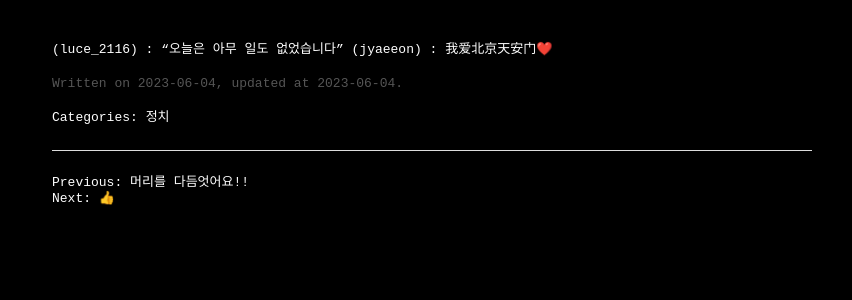
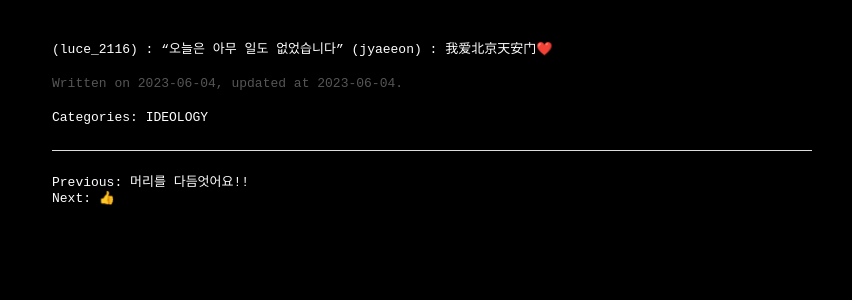
Before and after one commit to whoisrealminjueun/whoisrealminjueun.github.io, a Jekyll site: the page built from _posts/2023-06-04-오늘은 천안문 항쟁 34주년입니다!.md, in a window 1280 px wide. Shown: the part 356-656 px from the top of the page, without its empty margins (208-1060 px from the left). Built offline with Jekyll 4.4.1, drawn with Linux system fonts in a browser that asks for light colours.

Commit message:
Update 2023-06-04-오늘은 천안문 항쟁 34주년입니다!.md

```diff
--- a/_posts/2023-06-04-오늘은 천안문 항쟁 34주년입니다!.md
+++ b/_posts/2023-06-04-오늘은 천안문 항쟁 34주년입니다!.md
@@ -3,7 +3,7 @@
 title:  "철학적개소리-(1)"
 date:   2023-06-04
 last_modified_at: 2023-06-04
-categories: [정치]
+categories: [IDEOLOGY]
 ---
 
 오늘은 천안문 항쟁 34주년입니다.
```
